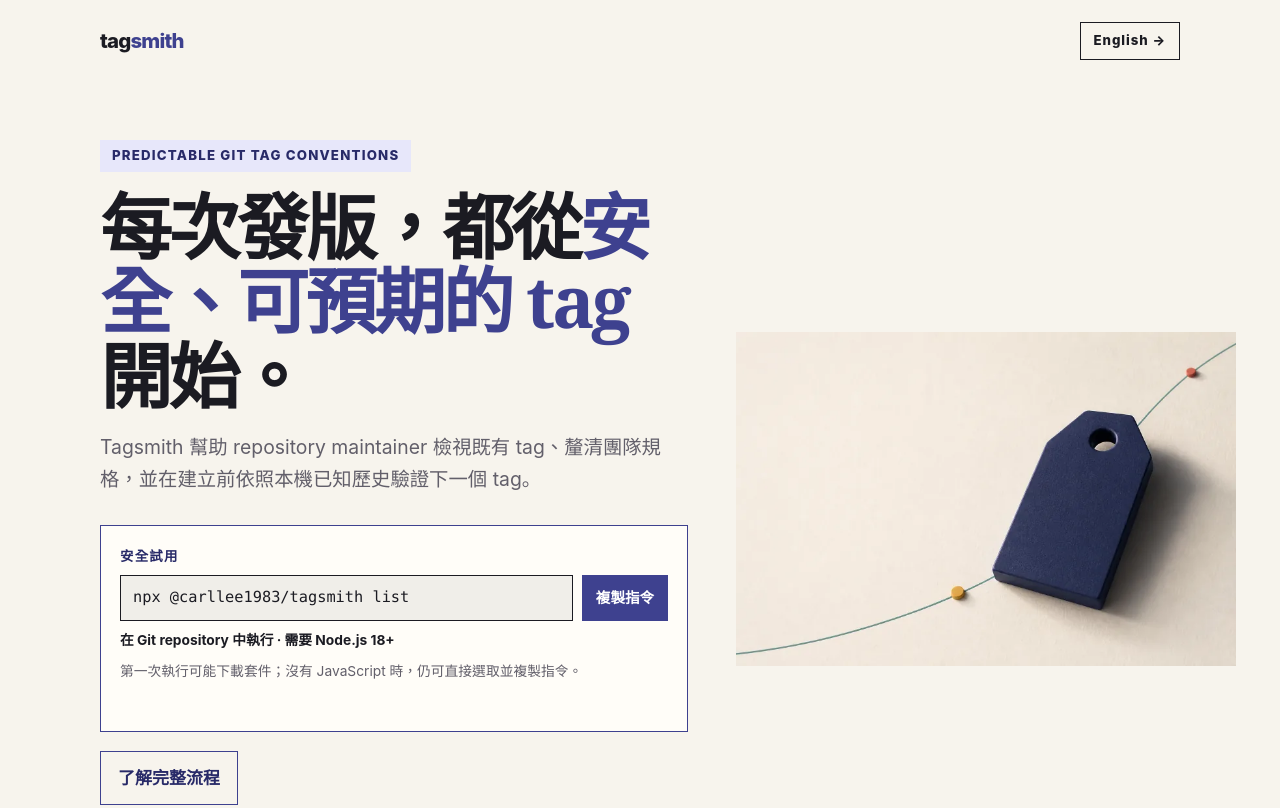
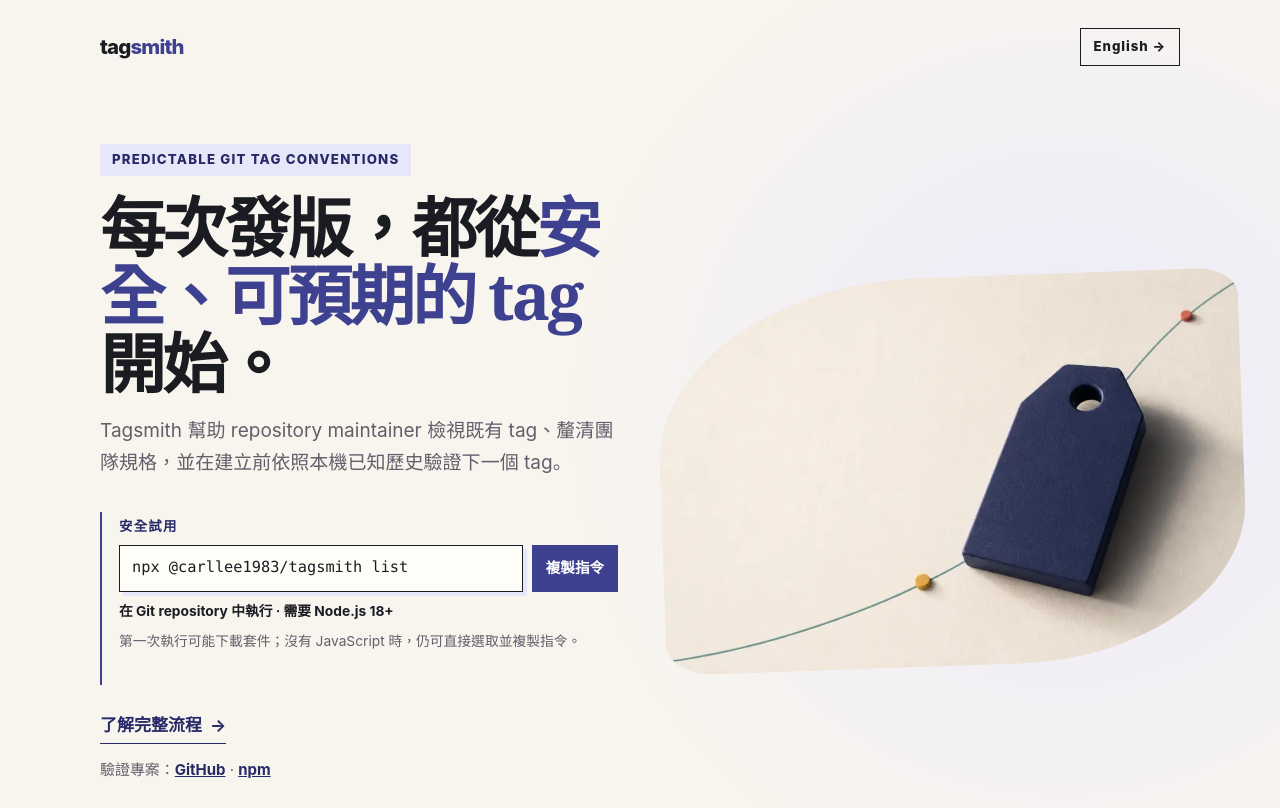
Before and after one commit to CarlLee1983/Tagsmith, a website: page docs/index.html in a window 1280 px wide. Shown: the top 808 px of the page. Drawn offline with Linux system fonts and the light colour scheme.

Commit message:
docs: soften Tagsmith hero composition

```diff
--- a/docs/assets/site.css
+++ b/docs/assets/site.css
@@ -1,7 +1,7 @@
 :root {
   --ink: #1b1b22;
   --muted: #625f6a;
-  --paper: #f7f4ed;
+  --paper: #f8f5ef;
   --surface: #fffdf8;
   --line: #c5c0b4;
   --indigo: #3e418f;
@@ -25,23 +25,25 @@ button { font: inherit; }
 code { font: .9em/1.5 ui-monospace, SFMono-Regular, Menlo, Monaco, Consolas, monospace; }
 .wrap { width: min(1080px, calc(100% - 40px)); margin: auto; }
 
-.nav { display: flex; align-items: center; justify-content: space-between; gap: 18px; padding: 22px 0; }
+.nav { display: flex; align-items: center; justify-content: space-between; gap: 18px; padding: 28px 0 20px; }
 .brand { color: var(--ink); font-weight: 850; font-size: 1.2rem; letter-spacing: -.04em; text-decoration: none; }
 .brand span { color: var(--indigo); }
 .lang { border: 1px solid var(--ink); padding: 7px 13px; color: var(--ink); font-size: .78rem; font-weight: 800; letter-spacing: .07em; text-decoration: none; background: transparent; }
 
-.hero { overflow: hidden; background: var(--paper); border-bottom: 1px solid var(--ink); }
-.hero-grid { display: grid; grid-template-columns: 1.14fr .86fr; gap: 48px; align-items: center; padding: 58px 0 76px; }
+.hero { overflow: hidden; background: radial-gradient(circle at 83% 48%, #ebeafa 0, transparent 29rem), var(--paper); }
+.hero-grid { display: grid; grid-template-columns: minmax(0, 1.02fr) minmax(360px, .98fr); gap: clamp(28px, 5vw, 76px); align-items: center; padding: 58px 0 82px; }
+.hero-copy { position: relative; z-index: 1; padding-bottom: 6px; }
 .eyebrow { display: inline-block; padding: 5px 12px; background: var(--indigo-soft); color: var(--indigo-deep); font-size: .78rem; font-weight: 800; letter-spacing: .09em; text-transform: uppercase; }
-h1, h2, h3 { font-family: Georgia, "Times New Roman", serif; line-height: 1.04; letter-spacing: -.045em; }
-h1 { margin: 17px 0; font-size: clamp(2.25rem, 5.6vw, 4.25rem); max-width: 720px; }
+h1, h2, h3 { font-family: "Iowan Old Style", Baskerville, "Songti TC", "Noto Serif TC", Georgia, "Times New Roman", serif; line-height: 1.04; letter-spacing: -.045em; }
+h1 { margin: 17px 0; font-size: clamp(2.45rem, 5.1vw, 4.15rem); max-width: 690px; }
 h1 strong { color: var(--indigo); }
-.lead { color: var(--muted); font-size: 1.14rem; max-width: 650px; }
+.lead { color: var(--muted); font-size: 1.12rem; max-width: 570px; }
 
-.command-cta { margin-top: 29px; max-width: 600px; padding: 19px; border: 1px solid var(--indigo); background: var(--surface); }
+.command-cta { position: relative; margin-top: 34px; max-width: 530px; padding: 3px 0 2px 19px; border: 0; background: transparent; }
+.command-cta::before { position: absolute; top: 0; bottom: 0; left: 0; width: 2px; background: var(--indigo); content: ""; }
 .command-label { margin: 0 0 8px; color: var(--indigo-deep); font-size: .79rem; font-weight: 850; letter-spacing: .09em; text-transform: uppercase; }
 .command-row { display: flex; align-items: stretch; gap: 9px; }
-.command-row code { flex: 1; min-width: 0; overflow-x: auto; padding: 10px 12px; border: 1px solid var(--ink); background: #f0eee9; color: var(--ink); white-space: nowrap; }
+.command-row code { flex: 1; min-width: 0; overflow-x: auto; padding: 10px 12px; border: 1px solid var(--ink); background: var(--surface); box-shadow: 4px 4px 0 var(--indigo-soft); color: var(--ink); white-space: nowrap; }
 .copy-button { display: none; align-items: center; justify-content: center; border: 1px solid var(--indigo); background: var(--indigo); color: #fff; padding: 10px 13px; cursor: pointer; font-size: .86rem; font-weight: 800; white-space: nowrap; }
 .js .copy-button { display: inline-flex; }
 .copy-button:hover { background: var(--indigo-deep); }
@@ -49,11 +51,11 @@ h1 strong { color: var(--indigo); }
 .prerequisites { color: var(--ink); font-weight: 700; }
 .command-note { color: var(--muted); }
 .copy-status { min-height: 1.6em; color: var(--teal); font-weight: 700; }
-.actions { display: flex; flex-wrap: wrap; gap: 12px; margin-top: 19px; }
+.actions { display: flex; flex-wrap: wrap; gap: 12px; margin-top: 24px; }
 .button { display: inline-flex; align-items: center; gap: 8px; padding: 12px 17px; border: 1px solid var(--indigo); background: var(--indigo); color: #fff; font-weight: 750; text-decoration: none; }
 .button:hover { background: var(--indigo-deep); }
-.button.secondary { color: var(--indigo-deep); background: transparent; }
-.button.secondary:hover { background: var(--indigo-soft); }
+.button.secondary { padding: 2px 0 4px; border: 0; border-bottom: 1px solid currentColor; color: var(--indigo-deep); background: transparent; }
+.button.secondary:hover { color: var(--indigo); background: transparent; }
 .verification-links { margin: 14px 0 0; color: var(--muted); font-size: .88rem; }
 .verification-links a, .footer a { color: var(--indigo-deep); font-weight: 750; }
 
@@ -62,8 +64,9 @@ h1 strong { color: var(--indigo); }
 .terminal .dim { color: #b9c2b5; }
 .terminal .ok { color: #a8d39b; }
 .terminal .cmd { color: #f0d08a; }
-.hero-art { margin: -10px -56px -24px 0; aspect-ratio: 3 / 2; overflow: hidden; background: transparent; }
-.hero-art img { display: block; width: 100%; height: 100%; object-fit: cover; }
+.hero-art { position: relative; z-index: 0; margin: -4px -64px -14px -22px; aspect-ratio: 3 / 2; }
+.hero-art::before { position: absolute; inset: 12% 4% 2% 12%; border-radius: 48% 9% 42% 8%; background: var(--indigo-soft); content: ""; transform: rotate(3deg); }
+.hero-art img { position: relative; display: block; width: 100%; height: 100%; border-radius: 46% 7% 40% 8%; object-fit: cover; transform: rotate(-2deg); }
 
 section { padding: 82px 0; }
 section.alt { background: var(--surface); border-block: 1px solid var(--ink); }
--- a/docs/index.html
+++ b/docs/index.html
@@ -17,7 +17,7 @@
       </nav>
 
       <div class="hero-grid">
-        <div>
+        <div class="hero-copy">
           <span class="eyebrow">Predictable git tag conventions</span>
           <h1>每次發版，都從<strong>安全、可預期的 tag</strong>開始。</h1>
           <p class="lead">Tagsmith 幫助 repository maintainer 檢視既有 tag、釐清團隊規格，並在建立前依照本機已知歷史驗證下一個 tag。</p>
@@ -34,7 +34,7 @@
           </div>
 
           <div class="actions">
-            <a class="button secondary" href="README.zh-TW.md">了解完整流程</a>
+            <a class="button secondary" href="README.zh-TW.md">了解完整流程 <span aria-hidden="true">→</span></a>
           </div>
           <p class="verification-links">驗證專案：<a href="https://github.com/CarlLee1983/Tagsmith">GitHub</a> · <a href="https://www.npmjs.com/package/@carllee1983/tagsmith">npm</a></p>
         </div>
```
Also changed, not shown: docs/en/index.html (+2 -2 lines).
